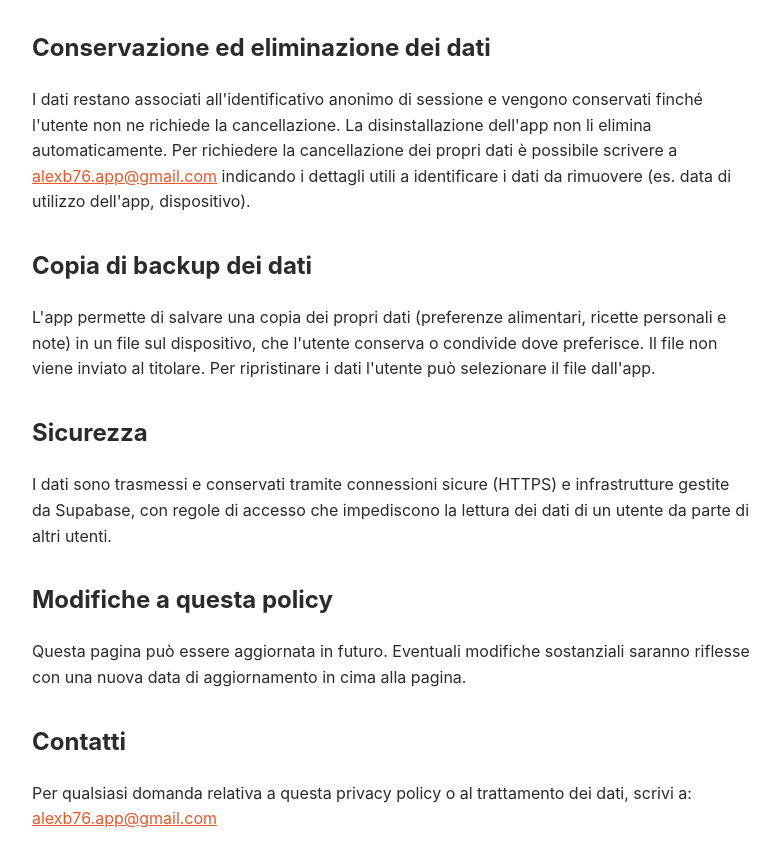
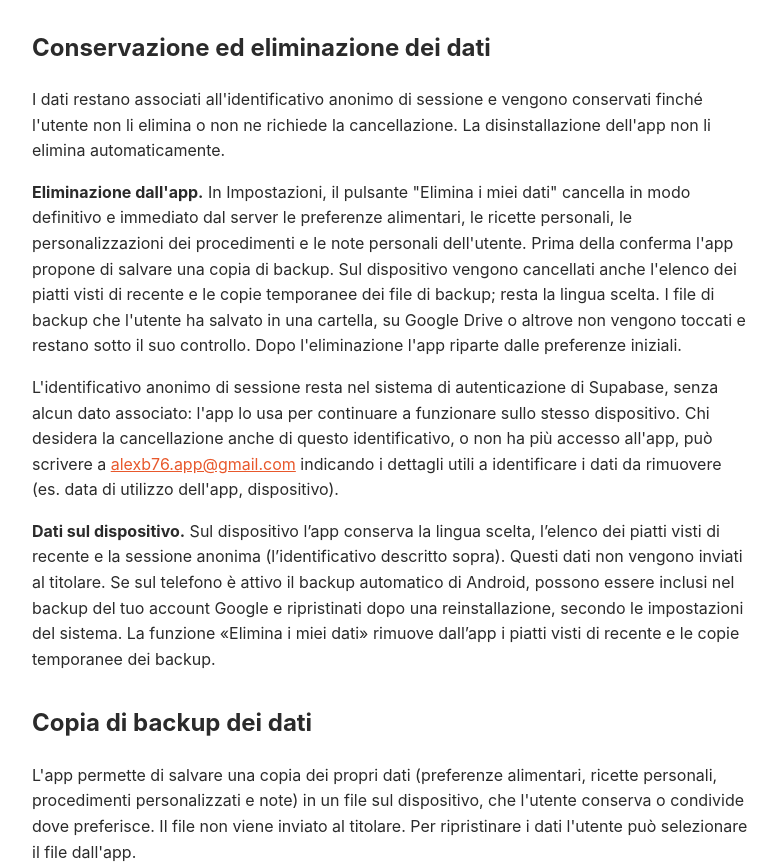
Before and after one commit to alexio76app/chesimangia-legal, a plain HTML site: page index.html in a window 1280 px wide. Shown: the part 1332-2200 px from the top of the page, without its empty margins (248-1028 px from the left). Drawn offline with Linux system fonts and the light colour scheme.

Commit message:
Privacy policy: eliminazione dei dati dall'app, dati sul dispositivo
Nuova sezione "Conservazione ed eliminazione dei dati": pulsante "Elimina i
miei dati" in Impostazioni, identificativo anonimo che resta nel sistema di
autenticazione senza dati associati, dati conservati sul dispositivo e
backup automatico di Android. La copia di backup include anche i
procedimenti personalizzati. Aggiornamento del 12 ottobre 2026.

Co-Authored-By: Claude Opus 5.5 <noreply@anthropic.com>
Claude-Session: https://claude.ai/code/session_01BidWZtZNauh9C7vhNzzGro

```diff
--- a/index.html
+++ b/index.html
@@ -15,7 +15,7 @@
 <body>
 
 <h1>Privacy Policy — Che Si Mangia</h1>
-<p class="updated">Ultimo aggiornamento: 7 ottobre 2026</p>
+<p class="updated">Ultimo aggiornamento: 12 ottobre 2026</p>
 
 <p>Questa pagina descrive come l'app "Che Si Mangia" tratta i dati degli utenti.</p>
 
@@ -38,10 +38,13 @@
 <p>Al momento l'app non mostra pubblicità e non utilizza servizi di analisi statistica di terze parti (es. Google Analytics). In futuro l'app potrebbe introdurre banner pubblicitari tramite servizi di terze parti (es. Google AdMob): questa pagina sarà aggiornata prima dell'introduzione di tali funzionalità, specificando quali dati verrebbero eventualmente trattati a tale scopo.</p>
 
 <h2>Conservazione ed eliminazione dei dati</h2>
-<p>I dati restano associati all'identificativo anonimo di sessione e vengono conservati finché l'utente non ne richiede la cancellazione. La disinstallazione dell'app non li elimina automaticamente. Per richiedere la cancellazione dei propri dati è possibile scrivere a <a href="mailto:alexb76.app@gmail.com">alexb76.app@gmail.com</a> indicando i dettagli utili a identificare i dati da rimuovere (es. data di utilizzo dell'app, dispositivo).</p>
+<p>I dati restano associati all'identificativo anonimo di sessione e vengono conservati finché l'utente non li elimina o non ne richiede la cancellazione. La disinstallazione dell'app non li elimina automaticamente.</p>
+<p><strong>Eliminazione dall'app.</strong> In Impostazioni, il pulsante "Elimina i miei dati" cancella in modo definitivo e immediato dal server le preferenze alimentari, le ricette personali, le personalizzazioni dei procedimenti e le note personali dell'utente. Prima della conferma l'app propone di salvare una copia di backup. Sul dispositivo vengono cancellati anche l'elenco dei piatti visti di recente e le copie temporanee dei file di backup; resta la lingua scelta. I file di backup che l'utente ha salvato in una cartella, su Google Drive o altrove non vengono toccati e restano sotto il suo controllo. Dopo l'eliminazione l'app riparte dalle preferenze iniziali.</p>
+<p>L'identificativo anonimo di sessione resta nel sistema di autenticazione di Supabase, senza alcun dato associato: l'app lo usa per continuare a funzionare sullo stesso dispositivo. Chi desidera la cancellazione anche di questo identificativo, o non ha più accesso all'app, può scrivere a <a href="mailto:alexb76.app@gmail.com">alexb76.app@gmail.com</a> indicando i dettagli utili a identificare i dati da rimuovere (es. data di utilizzo dell'app, dispositivo).</p>
+<p><strong>Dati sul dispositivo.</strong> Sul dispositivo l’app conserva la lingua scelta, l’elenco dei piatti visti di recente e la sessione anonima (l’identificativo descritto sopra). Questi dati non vengono inviati al titolare. Se sul telefono è attivo il backup automatico di Android, possono essere inclusi nel backup del tuo account Google e ripristinati dopo una reinstallazione, secondo le impostazioni del sistema. La funzione «Elimina i miei dati» rimuove dall’app i piatti visti di recente e le copie temporanee dei backup.</p>
 
 <h2>Copia di backup dei dati</h2>
-<p>L'app permette di salvare una copia dei propri dati (preferenze alimentari, ricette personali e note) in un file sul dispositivo, che l'utente conserva o condivide dove preferisce. Il file non viene inviato al titolare. Per ripristinare i dati l'utente può selezionare il file dall'app.</p>
+<p>L'app permette di salvare una copia dei propri dati (preferenze alimentari, ricette personali, procedimenti personalizzati e note) in un file sul dispositivo, che l'utente conserva o condivide dove preferisce. Il file non viene inviato al titolare. Per ripristinare i dati l'utente può selezionare il file dall'app.</p>
 
 <h2>Sicurezza</h2>
 <p>I dati sono trasmessi e conservati tramite connessioni sicure (HTTPS) e infrastrutture gestite da Supabase, con regole di accesso che impediscono la lettura dei dati di un utente da parte di altri utenti.</p>
```
